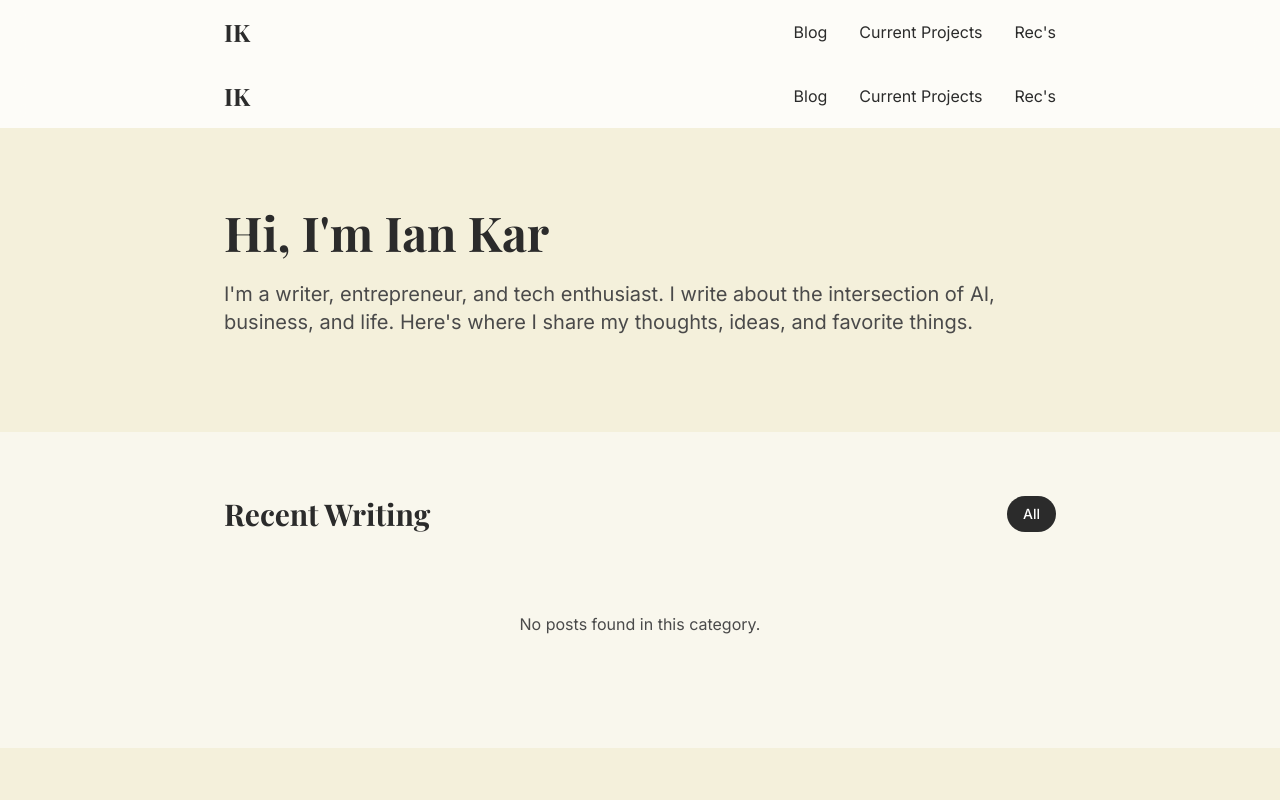
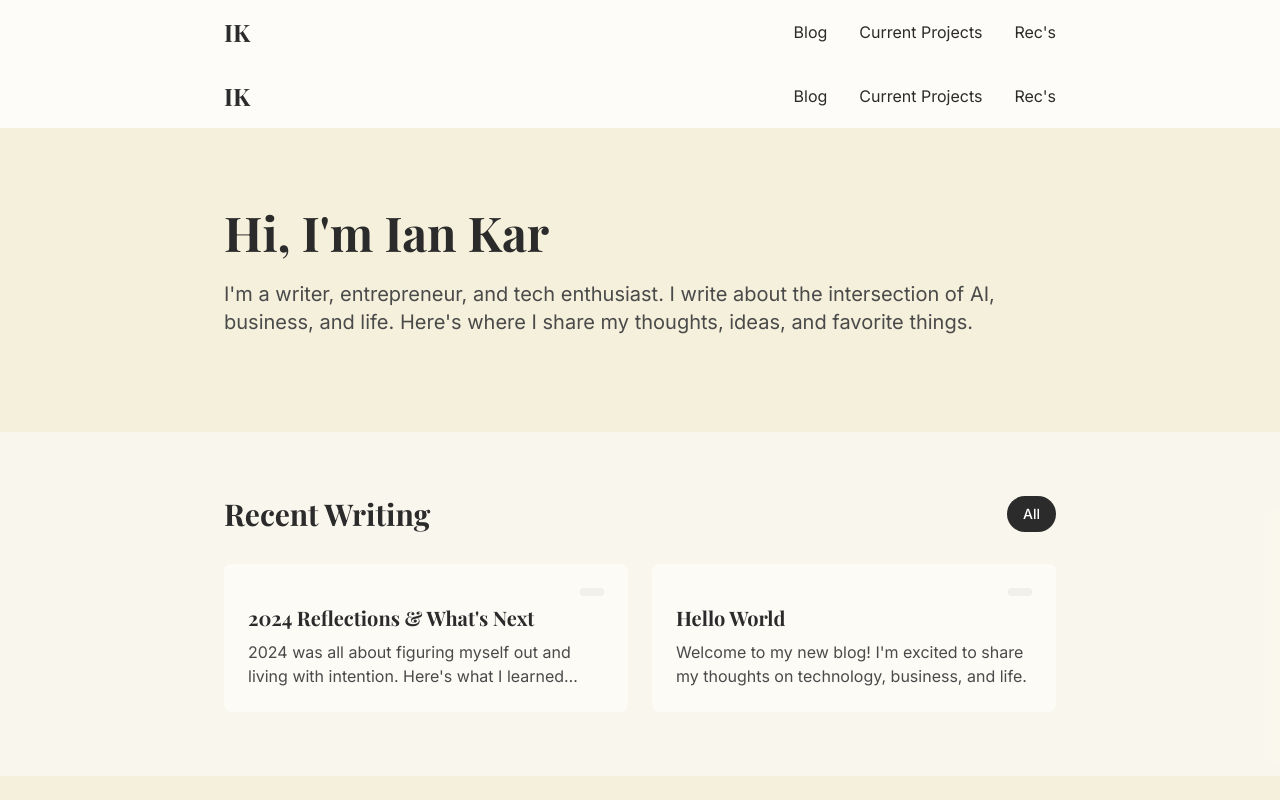
Before and after one commit to iankar8/iankar-website, a Next.js app: page / in a window 1280 px wide. Built offline with nearby package versions, Linux system fonts and the light colour scheme; a web font is replaced by a local one.

Commit message:
fix: add proper TypeScript types and fix component props

```diff
--- a/app/blog/[slug]/page.tsx
+++ b/app/blog/[slug]/page.tsx
@@ -1,6 +1,6 @@
 'use server';
 
-import { getPostBySlug } from '@/lib/posts'
+import { getPostBySlug, getAllPosts, type Post } from '@/lib/posts'
 import Header from '@/components/Header'
 import { format } from 'date-fns'
 import { notFound } from 'next/navigation'
@@ -15,7 +15,7 @@ const md = new MarkdownIt({
 // Generate static params for all posts
 export async function generateStaticParams() {
   const posts = await getAllPosts()
-  return posts.map((post) => ({
+  return posts.map((post: Post) => ({
     slug: post.slug,
   }))
 }
--- a/components/BlogContent.tsx
+++ b/components/BlogContent.tsx
@@ -5,6 +5,10 @@ import Link from 'next/link'
 import { motion } from 'framer-motion'
 import Header from './Header'
 import { useState } from 'react'
+
+interface BlogContentProps {
+  posts: Post[]
+}
 
 function BlogPostCard({ post }: { post: Post }) {
   return (
@@ -51,8 +55,7 @@ function CategoryPill({ category, isSelected, onClick }: {
   )
 }
 
-export default function BlogContent() {
-  const posts = getAllPosts()
+export default function BlogContent({ posts }: BlogContentProps) {
   const categories = ['All', ...getAllCategories()]
   const [selectedCategory, setSelectedCategory] = useState('All')
 
```
